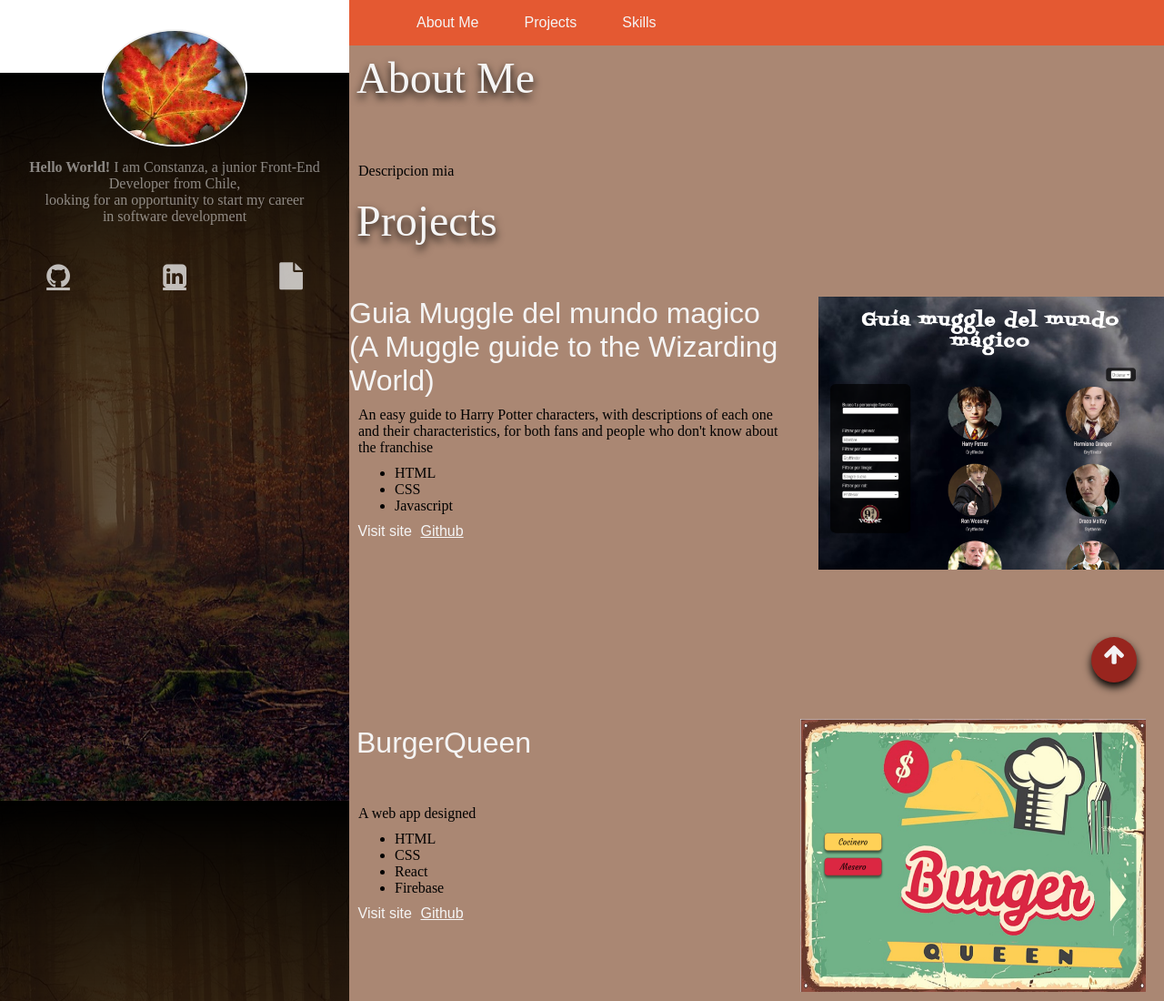
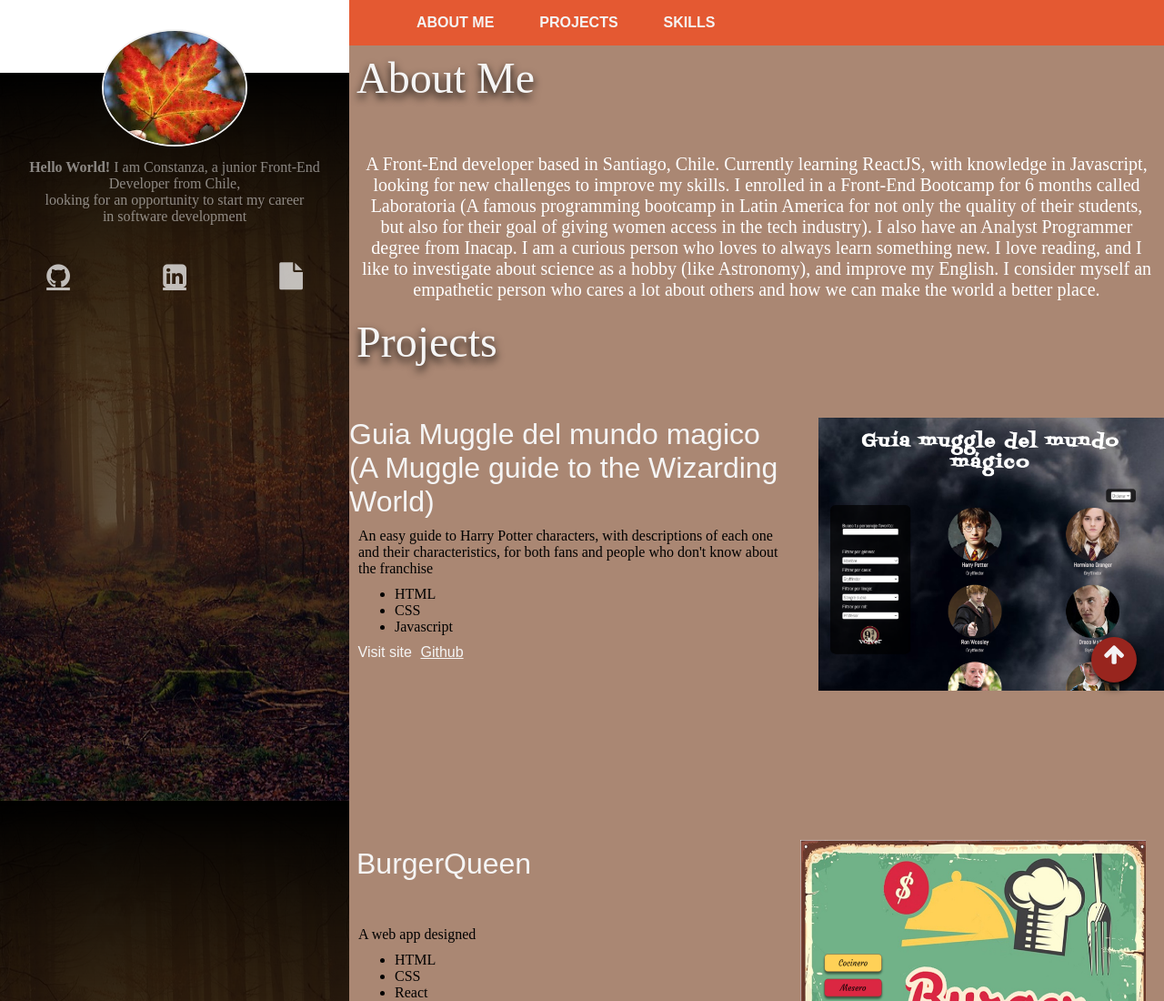
Before and after one commit to Constanza-Oreste/Portfolio, a plain HTML site: page src/index.html in a window 1280 px wide. Shown: the top 1100 px of the page at 91% size. Drawn offline with Linux system fonts and the light colour scheme.

Commit message:
Adding text in the about me section

```diff
--- a/src/index.html
+++ b/src/index.html
@@ -58,7 +58,14 @@
                 <!-- About Me -->
                 <section id="aboutMe">
                     <h1 class="sectionTitle">About Me</h1>
-                    <p id="myDescription">Descripcion mia</p>
+                    <p id="aboutMeText">A Front-End developer based in Santiago, Chile. Currently learning ReactJS, with knowledge in Javascript,
+                        looking for new challenges to improve my skills. I enrolled in a Front-End Bootcamp for 6 months called Laboratoria (A famous
+                        programming bootcamp in Latin America for not only the quality of their students, but also for their goal of giving women access in the
+                        tech industry). I also have an Analyst Programmer degree from Inacap.
+                        I am a curious person who loves to always learn something new. I love reading, and I like to investigate about science as a hobby (like
+                        Astronomy), and improve my English. I consider myself an empathetic person who cares a lot about others and how we can make the world a
+                        better place.
+                    </p>
                 </section>
                 <!-- Projects -->
                 <section id="projects">
--- a/src/style.css
+++ b/src/style.css
@@ -114,6 +114,8 @@
       margin: 0;
       background: #E45932;
       width: 100%;
+      text-transform: uppercase;
+
   }
   .navLink{
       padding: 1rem 0;
@@ -125,6 +127,13 @@
       align-items: center;
       padding: 1rem 0;
       padding-left: 1.5rem;
+  }
+  #navigation ul li a{
+    font-weight: 600;
+  }
+  #navigation ul li a:hover{
+    border-bottom: 3px solid white;
+
   }
   #mainContent{
       /*overflow: scroll;*/
@@ -140,6 +149,12 @@
 
   #aboutMe{
       margin-top:50px
+  }
+  #aboutMeText{
+      margin-top: -10px;
+      text-align: center;
+      color: white;
+      font-size: 20px;
   }
   #mainFooter{
       background: #E45932;
```
